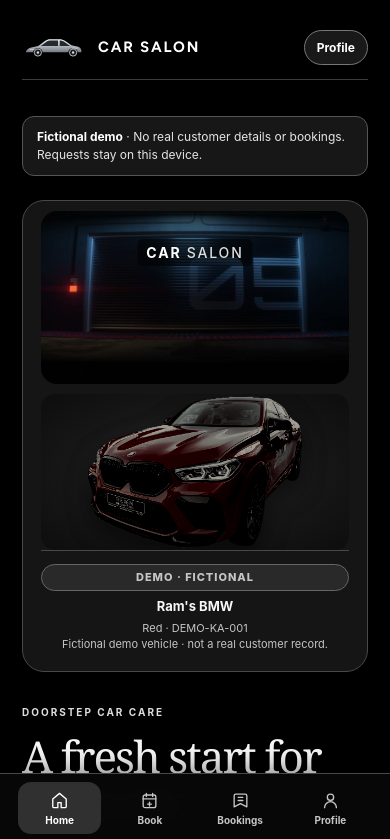
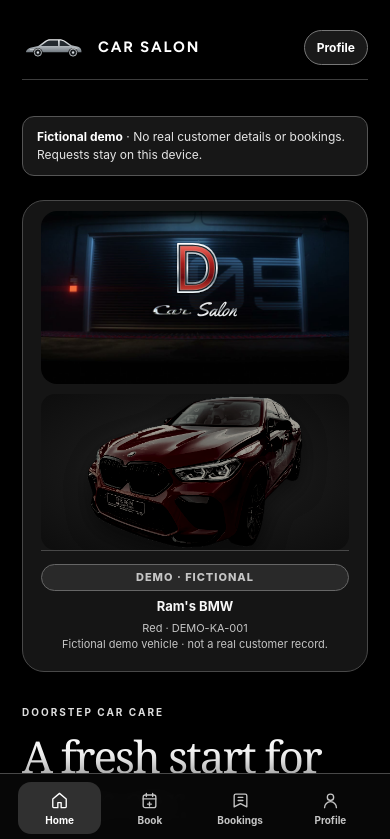
Before and after one commit to hopeviara/car-salon-mobile-demo, a plain HTML site: page index.html in a window 390 px wide. Shown: the top 839 px of the page. Drawn offline with Linux system fonts and the light colour scheme.

Commit message:
Update garage shutter logo in mobile preview

```diff
--- a/index.html
+++ b/index.html
@@ -225,8 +225,10 @@
     .brand-logo img { display:block; width:88px; height:auto; }
     .brand-salon { font-family:'Salon Script', cursive; font-size:24px; line-height:1; color:#e7e9eb; background:linear-gradient(180deg,#fff 3%,#d6d9dd 32%,#858b91 49%,#f9fafb 66%,#aeb4ba 100%); background-clip:text; -webkit-background-clip:text; -webkit-text-fill-color:transparent; filter:drop-shadow(0 1px 1px #000); }
     .hero-wordmark { position:absolute; z-index:2; top:16%; left:50%; transform:translateX(-50%); display:block; width:30%; max-width:145px; height:auto; pointer-events:none; opacity:1; transition:opacity .18s ease-out; text-align:center; }
-    .hero-wordmark img { display:block; width:100%; height:auto; }
-    .hero-salon { display:block; margin-top:3px; font-family:'Salon Script', cursive; font-size:clamp(16px, 5vw, 24px); line-height:1; color:#e7e9eb; background:linear-gradient(180deg,#fff 3%,#d6d9dd 32%,#858b91 49%,#f9fafb 66%,#aeb4ba 100%); background-clip:text; -webkit-background-clip:text; -webkit-text-fill-color:transparent; filter:drop-shadow(0 1px 1px #000); }
+    .hero-wordmark > img { display:block; width:100%; height:auto; }
+    .hero-name { display:flex; align-items:center; justify-content:center; gap:4px; margin-top:3px; white-space:nowrap; }
+    .hero-name .hero-car-lettering { display:block; width:clamp(35px, 10vw, 47px); height:auto; flex:none; filter:drop-shadow(0 1px 1px #000); }
+    .hero-salon { display:block; font-family:'Salon Script', cursive; font-size:clamp(16px, 5vw, 24px); line-height:1; color:#e7e9eb; background:linear-gradient(180deg,#fff 3%,#d6d9dd 32%,#858b91 49%,#f9fafb 66%,#aeb4ba 100%); background-clip:text; -webkit-background-clip:text; -webkit-text-fill-color:transparent; filter:drop-shadow(0 1px 1px #000); }
     .car-stage.video-running .hero-wordmark { opacity:0; }
     .car-stage.video-running .hero-wordmark.is-visible { opacity:1; }
     .car-copy { order:2; width:100%; padding:13px 0 0; border-top:1px solid #d8d8d8; text-align:center; }
@@ -319,8 +321,6 @@
     .bmw-preview-stage.effect-ready .bmw-dark { display:block; }
     @media (prefers-reduced-motion:reduce) { .bmw-preview-stage.effect-ready .bmw-dark { display:none; } }
     .brand-wordmark span { color:inherit; font-weight:inherit; }
-    .hero-wordmark { width:auto; max-width:none; padding:5px 9px; border-radius:5px; background:rgba(0,0,0,.58); white-space:nowrap; color:#fff; font-size:clamp(11px,3.6vw,16px); font-weight:750; letter-spacing:.13em; text-transform:uppercase; }
-    .hero-wordmark span { color:#dedede; font-weight:450; }
   </style>
 </head>
 <body>
@@ -364,7 +364,7 @@
           <div class="car-stage">
             <img class="hero-still" src="assets/gdd1-shutter-poster.jpg" alt="A closed garage shutter, from the opening video" width="1280" height="720">
             <video class="hero-video" id="hero-video" src="assets/gdd1-hero.webm" poster="assets/gdd1-shutter-poster.jpg" preload="metadata" muted playsinline aria-hidden="true"></video>
-            <span class="hero-wordmark">Car <span>Salon</span></span>
+            <span class="hero-wordmark"><img src="assets/garage-d-logo.svg" alt="D logo" width="727" height="461"><span class="hero-name" role="img" aria-label="Car Salon"><img class="hero-car-lettering" src="assets/garage-car-lettering.png" alt="" width="389" height="98"><span class="hero-salon" aria-hidden="true">Salon</span></span></span>
             <img class="car-image" id="default-car" src="assets/bmw-x6m.webp" alt="Illustrative red BMW X6 M sample art, not a customer vehicle" width="1800" height="1280" fetchpriority="high">
             <svg class="profile-car" id="profile-car" viewBox="0 0 260 150" role="img" aria-label="Personalized vehicle animation" hidden>
               <ellipse cx="132" cy="120" rx="105" ry="11" fill="rgba(0,0,0,.38)"/>
```
Also changed, not shown: assets/garage-car-lettering.png (added), assets/garage-d-logo.svg (added).
